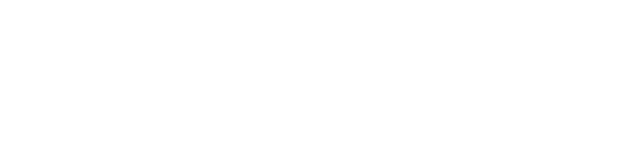
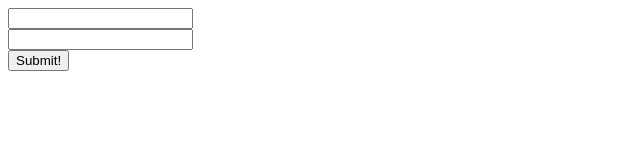
Before and after one commit to Serenarh/wisteners, a website: page index.html in a window 1280 px wide. Shown: the whole page, without its empty margins (0-640 px from the left). Drawn offline with Linux system fonts and the light colour scheme.

Commit message:
Update title in index.html

```diff
--- a/index.html
+++ b/index.html
@@ -4,9 +4,14 @@
     <meta charset="UTF-8" />
     <meta name="viewport" content="width=device-width, initial-scale=1.0" />
     <!-- TODO: Update '<title>'. -->
-    <title>Document</title>
+    <title>Wisteners</title>
   </head>
   <body>
+    <form action="">
+      <div><label for="username"></label><input type="text" id="username"></div>
+      <div><label for="username"></label><input type="email" id="email"></div>
+      <button>Submit!</button>
+    </form>
     <!-- 'Connect' JS to this HTML file. -->
     <script src="./scripts.js"></script>
   </body>
```
Also changed, not shown: 1 other file.
